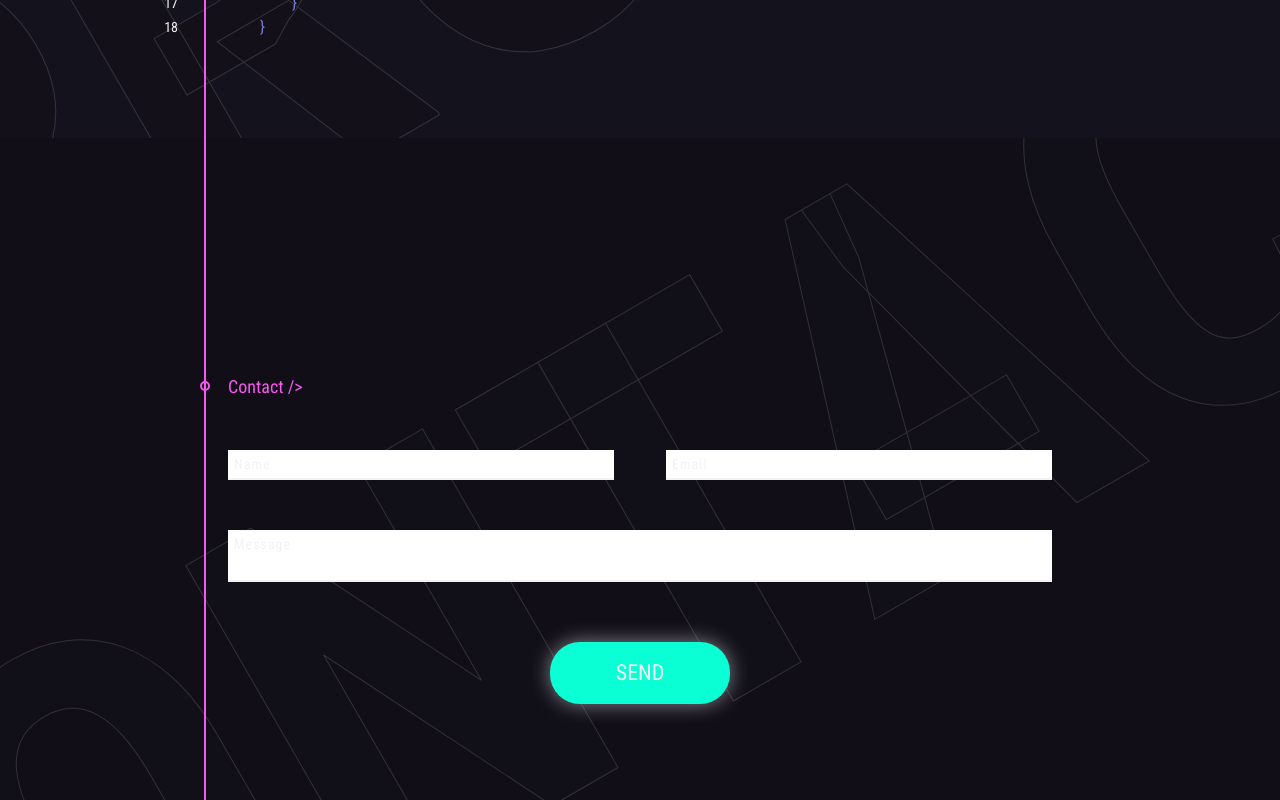
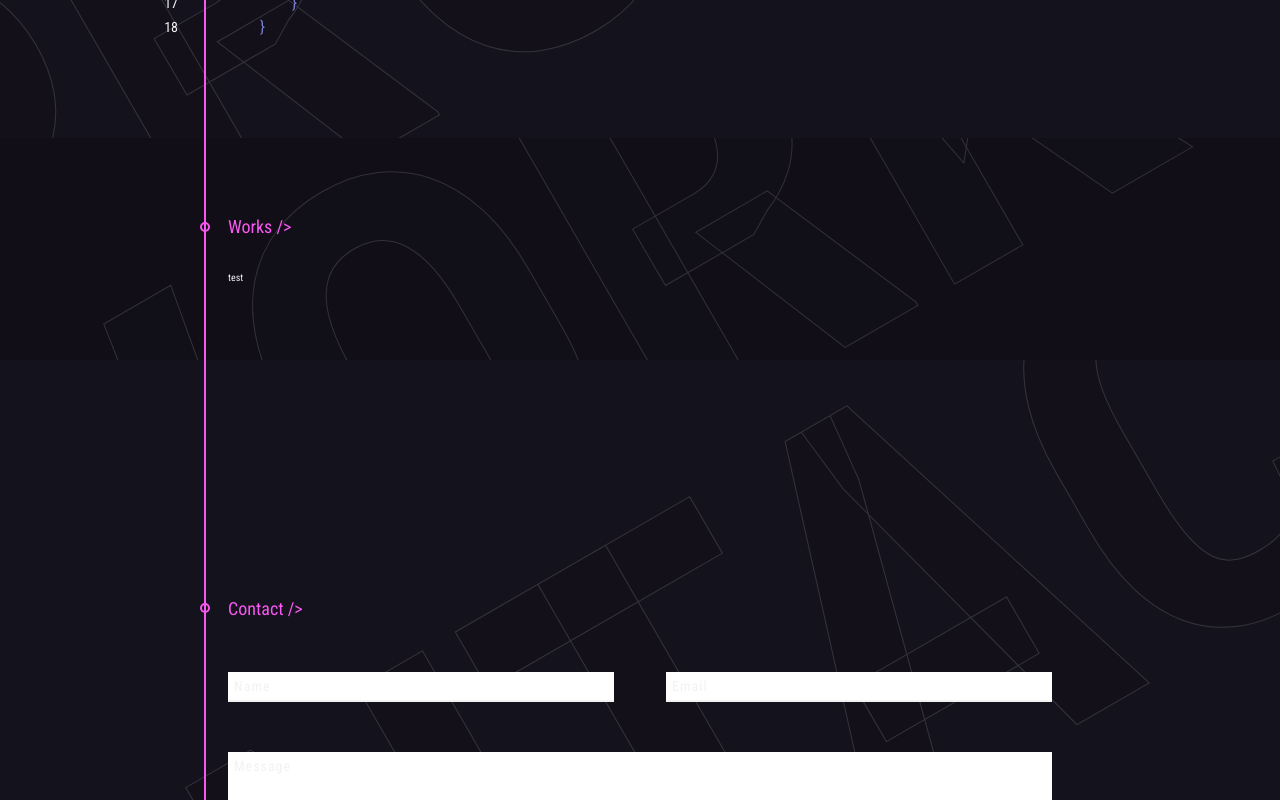
Before and after one commit to ruiokazaki-archive/portfolio-react, a React (Create React App) app: page / in a window 1280 px wide. Shown: the part 1180-1980 px from the top of the page. Built offline with nearby package versions, Linux system fonts and the light colour scheme.

Commit message:
add: Works components を作成した

```diff
--- /dev/null
+++ b/src/components/organisms/Works.tsx
@@ -0,0 +1,10 @@
+import { VFC } from 'react';
+import SectionWrap from '../templates/SectionWrap';
+
+const About: VFC = () => (
+  <SectionWrap sectionTitle="Works">
+    <p>test</p>
+  </SectionWrap>
+);
+
+export default About;
--- a/src/components/pages/Home.tsx
+++ b/src/components/pages/Home.tsx
@@ -1,12 +1,15 @@
 import { VFC } from 'react';
+
 import About from '../organisms/About';
 import Profile from '../../containers/organisms/Profile';
+import Works from '../organisms/Works';
 import Contact from '../../containers/organisms/Contact';
 
 const Home: VFC = () => (
   <>
     <About />
     <Profile />
+    <Works />
     <Contact />
   </>
 );
```
